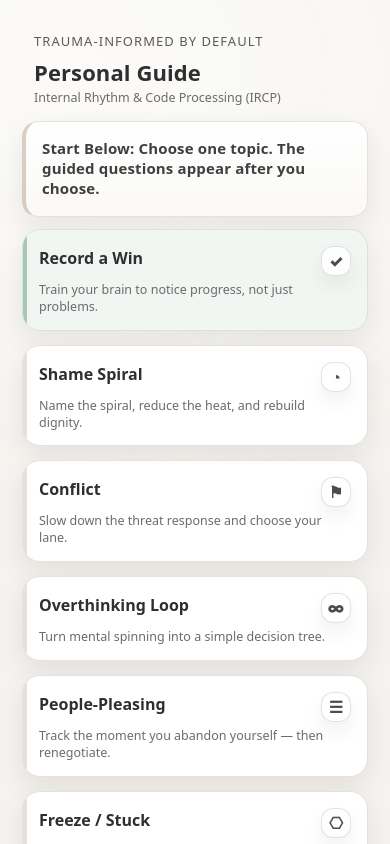
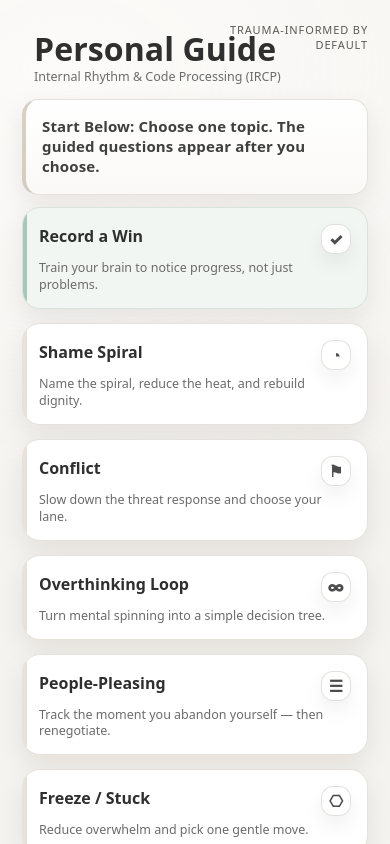
Before and after one commit to svoigtjr-jpg/ircp-app, a Next.js app: page / in a window 390 px wide. Shown: the top 844 px of the page. Built offline with nearby package versions, Linux system fonts and the light colour scheme.

Commit message:
Adjust header positioning and typography on landing page

```diff
--- a/app/globals.css
+++ b/app/globals.css
@@ -212,11 +212,15 @@ body{
 .col{display:flex;flex-direction:column;gap:12px}
 
 .philosophy{
+  position:absolute;
+  top:0;
+  right:0;
   font-size:13px;
   letter-spacing:0.08em;
   text-transform:uppercase;
   color:#5c5a55;
   margin-bottom:4px;
+  text-align:right;
 }
 
 .topicCardWin{
@@ -243,12 +247,20 @@ body{
 
 /* More intentional header */
 .headerWrap{
+  position:relative;
   padding: 10px 12px 0;
   margin-bottom: 14px;
 }
 .brand{ gap: 3px; }
-.h1{ font-size: 22px; letter-spacing: .1px; }
+.h1{ font-size: clamp(2rem, 4.8vw, 3.2rem); font-weight: 900; letter-spacing: .1px; line-height: 1.05; }
 .sub{ font-size: 12.5px; }
+
+@media (max-width: 700px){
+  .philosophy{
+    font-size:11px;
+    max-width:50%;
+  }
+}
 
 /* Start card feels like a callout */
 .startCallout{
--- a/app/page.tsx
+++ b/app/page.tsx
@@ -150,8 +150,8 @@ export default function Page() {
 
       <div className="container">
         <div className="headerWrap">
+          <div className="philosophy">Trauma-Informed by Default</div>
           <div className="brand">
-            <div className="philosophy">Trauma-Informed by Default</div>
             <div className="h1">Personal Guide</div>
             <div className="sub">Internal Rhythm &amp; Code Processing (IRCP)</div>
           </div>
```
